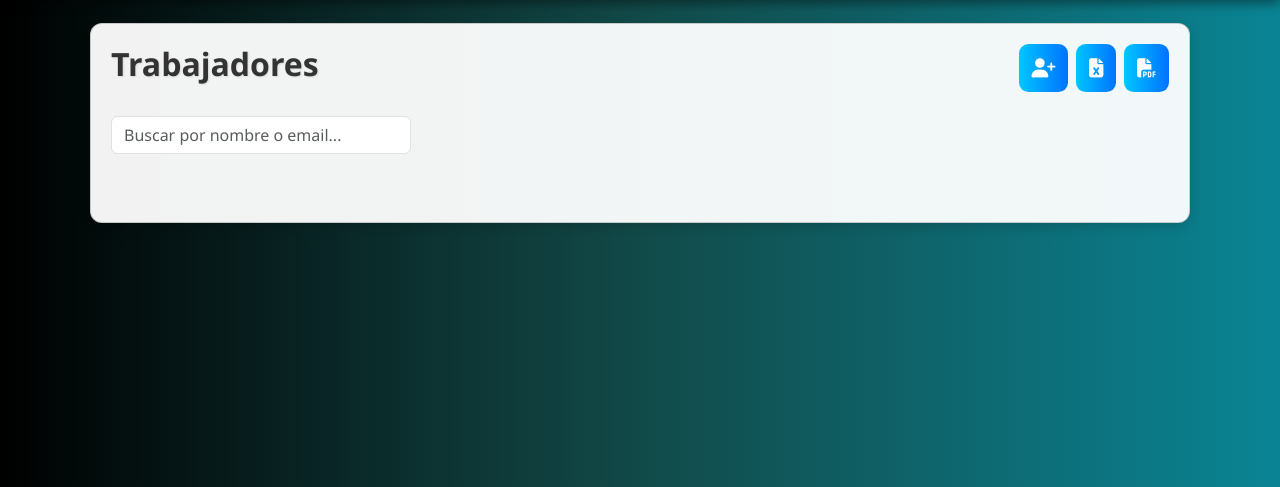
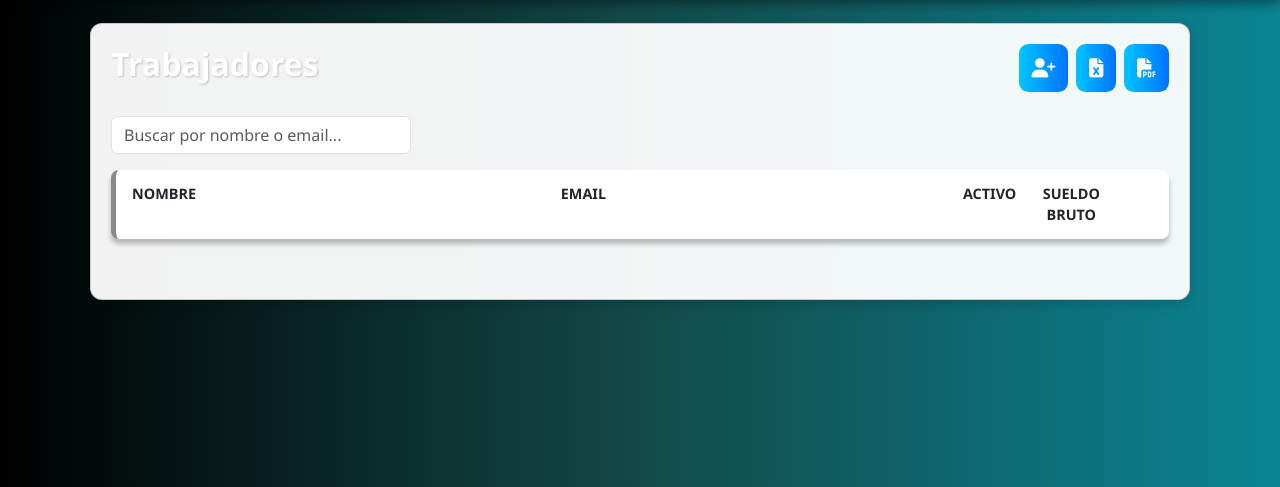
Before and after one commit to efasoft/trabajadores, a Django app: page /listar/ in a window 1280 px wide. Shown: the part 67-554 px from the top of the page. Run offline with Django 5.2, Linux system fonts and the light colour scheme; the visitor is signed in with stand-in values (Sample User, id 1); data that the repository does not hold is empty; some libraries are stand-ins or nearby versions.

Commit message:
Trabajadores - APP Trabajadores - Lista - Cabecera y Datos separados

```diff
--- a/trabajadores/templates/trabajadores/lista.html
+++ b/trabajadores/templates/trabajadores/lista.html
@@ -7,8 +7,8 @@
     font-family: 'Segoe UI', sans-serif;
     font-size: 2rem;
     font-weight: 700;
-    color: #333;
-    text-shadow: 1px 1px 2px rgba(0, 0, 0, 0.1);
+    color: #fff;
+    text-shadow: 1px 1px 2px rgba(0, 0, 0, 0.2);
   }
 
   .btn-icon {
@@ -31,65 +31,64 @@
     margin-bottom: 1rem;
   }
 
-  .card-row {
+  .header-row, .card-trabajador {
     display: flex;
-    flex-direction: column;
-    gap: 1rem;
+    align-items: left;
+    padding: 0.8rem 1rem;
+    border-radius: 0.5rem;
+    font-size: 0.90rem;
+  }
+
+  .header-row {
+    background-color: #fff;
+    border-left: 5px solid #8A8A8A;
+    font-weight: bold;
+    box-shadow: 0 5px 5px rgba(0,0,0,0.25);
+    margin-bottom: 0.5rem;
+    text-transform: uppercase;
   }
 
   .card-trabajador {
     background: white;
     border-left: 5px solid #28a745;
-    padding: 1rem 1.5rem;
-    border-radius: 0.5rem;
-    box-shadow: 0 6px 14px rgba(0, 0, 0, 0.1);
+    box-shadow: 0 6px 4px rgba(0, 0, 0, 0.1);
     transition: all 0.3s ease;
     position: relative;
-
+    margin-bottom: 0.7rem;
   }
 
   .card-trabajador:hover {
     transform: scale(1.01);
-    box-shadow: 0 10px 20px rgba(0, 0, 0, 0.25);
+    box-shadow: 0 5px 5px rgba(0, 0, 0, 0.25);
   }
 
-  .card-trabajador .row > div {
-    padding: 0.3rem 0.6rem;
+  .col-nombre { width: 42%; text-align: left;}
+  .col-email { width: 39%; text-align: left;}
+  .col-activo { width: 6%; text-align: center;}
+  .col-sueldo { width: 10%; text-align: center;}
+
+  .col-nombre-d { width: 42%; text-align: left;}
+  .col-email-d { width: 39%; text-align: left;}
+  .col-activo-d { width: 6%; text-align: center;}
+  .col-sueldo-d { width: 9%; text-align: right; margin-right: 3px;}
+
+
+  .acciones {
+
+    display: flex;
+    gap: 0.6rem;
+    align-items: center;
+    margin-left: auto;
   }
 
-  .col-nombre { width: 40%; }
-  .col-email { width: 30%; }
-  .col-activo { width: 10%; }
-  .col-sueldo { width: 20%; }
-
-  .acciones {
-    position: absolute;
-    top: 0.8rem;
-    right: 0.8rem;
-    background: rgba(255, 255, 255, 0.1);
-    backdrop-filter: blur(6px);
-    padding: 0.4rem 0.6rem;
-    border-radius: 0.6rem;
-    box-shadow: 0 6px 18px rgba(0, 0, 0, 0.25);
-    display: flex;
-    gap: 0.5rem;
-    z-index: 10;
-    opacity: 0;
-    transition: opacity 0.3s ease;
-  }
-
-  .card-trabajador:hover .acciones {
-    opacity: 1;
-  }
-
-  .acciones i {
-    font-size: 0.9rem;
+  .acciones a, .acciones i {
+    font-size: 1rem;
     cursor: pointer;
-    transition: transform 0.05s ease;
+    transition: transform 0.2s;
   }
 
   .acciones i:hover {
-    transform: scale(0.9);
+    transform: scale(1.2);
   }
 
   .fa-edit { color: #17a2b8; }
@@ -119,6 +118,7 @@
   .pagination .active {
     background-color: #00b894;
   }
+
 </style>
 
 <div class="card">
@@ -141,18 +141,26 @@
 
   <input type="text" id="searchInput" class="form-control search-box" placeholder="Buscar por nombre o email...">
 
-  <div id="trabajadoresContainer" class="card-row">
+  <!-- Header -->
+  <div class="header-row">
+    <div class="col-nombre">Nombre</div>
+    <div class="col-email">Email</div>
+    <div class="col-activo">Activo</div>
+    <div class="col-sueldo">Sueldo Bruto</div>
+
+  </div>
+
+  <!-- Lista -->
+  <div id="trabajadoresContainer">
     {% for t in trabajadores %}
       <div class="card-trabajador" data-nombre="{{ t.nombres|lower }} {{ t.apellidos|lower }}" data-email="{{ t.email|lower }}">
-        <div class="row">
-          <div class="col-nombre"><strong>Nombre:</strong> {{ t.nombres }} {{ t.apellidos }}</div>
-          <div class="col-email"><strong>Email:</strong> {{ t.email }}</div>
-          <div class="col-activo"><strong>Activo:</strong> {{ t.activo|yesno:"Sí,No" }}</div>
-          <div class="col-sueldo"><strong>Sueldo Bruto:</strong> €{{ t.sueldo_bruto }}</div>
-        </div>
+        <div class="col-nombre-d">{{ t.nombres }} {{ t.apellidos }}</div>
+        <div class="col-email-d">{{ t.email }}</div>
+        <div class="col-activo-d">{{ t.activo|yesno:"Sí,No" }}</div>
+        <div class="col-sueldo-d">€{{ t.sueldo_bruto }}</div>
         <div class="acciones">
-          <a href="{% url 'trabajadores:editar' t.id %}" title="Editar"><i class="fas fa-edit"></i></a>
-          <i class="fas fa-trash" onclick="confirmDel({{ t.id }})" title="Eliminar"></i>
+          <a href="{% url 'trabajadores:editar' t.id %}" data-bs-toggle="tooltip" title="Editar"><i class="fas fa-edit"></i></a>
+          <i class="fas fa-trash" onclick="confirmDel({{ t.id }})" data-bs-toggle="tooltip" title="Eliminar"></i>
         </div>
       </div>
     {% endfor %}
```
